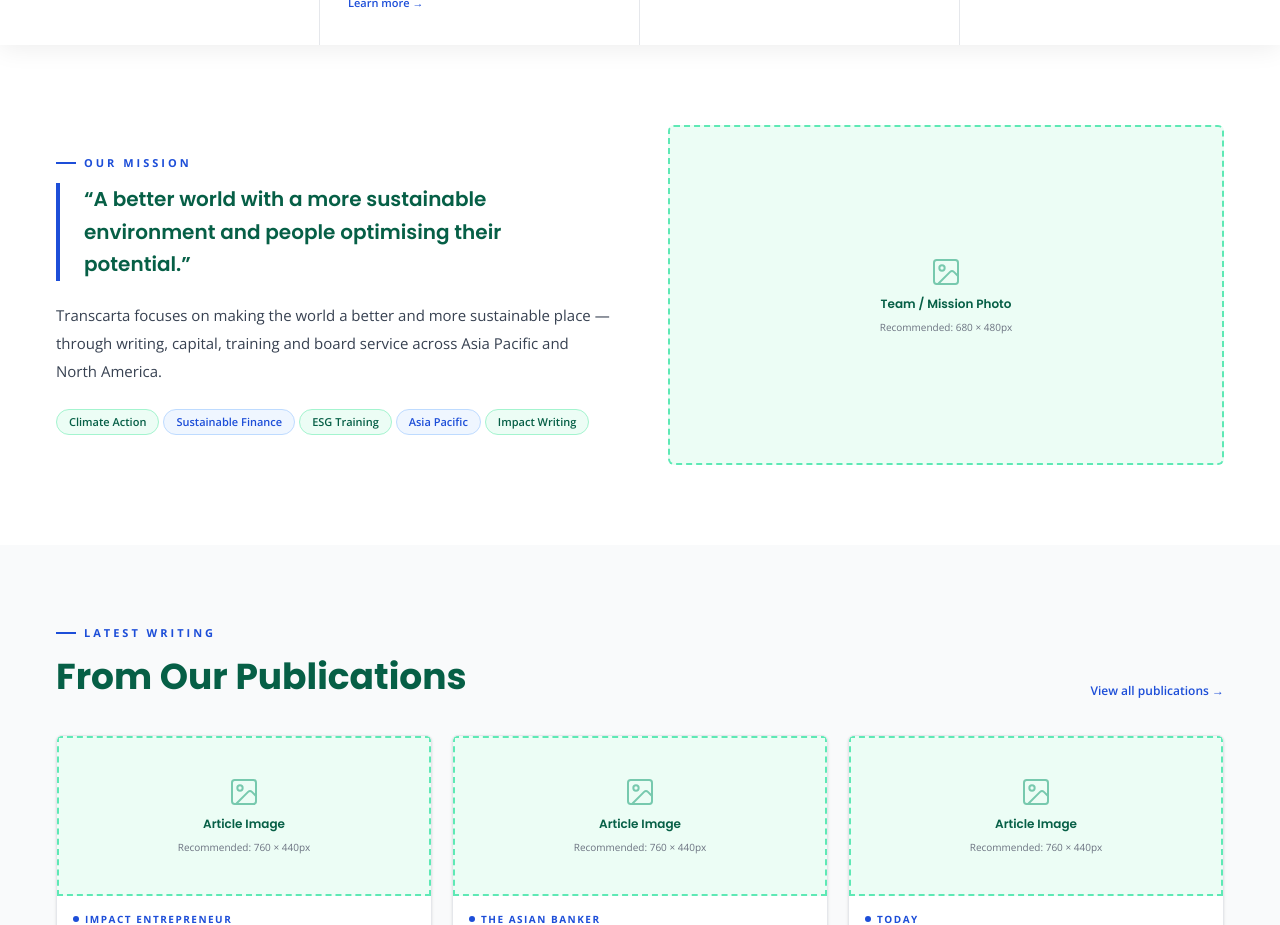
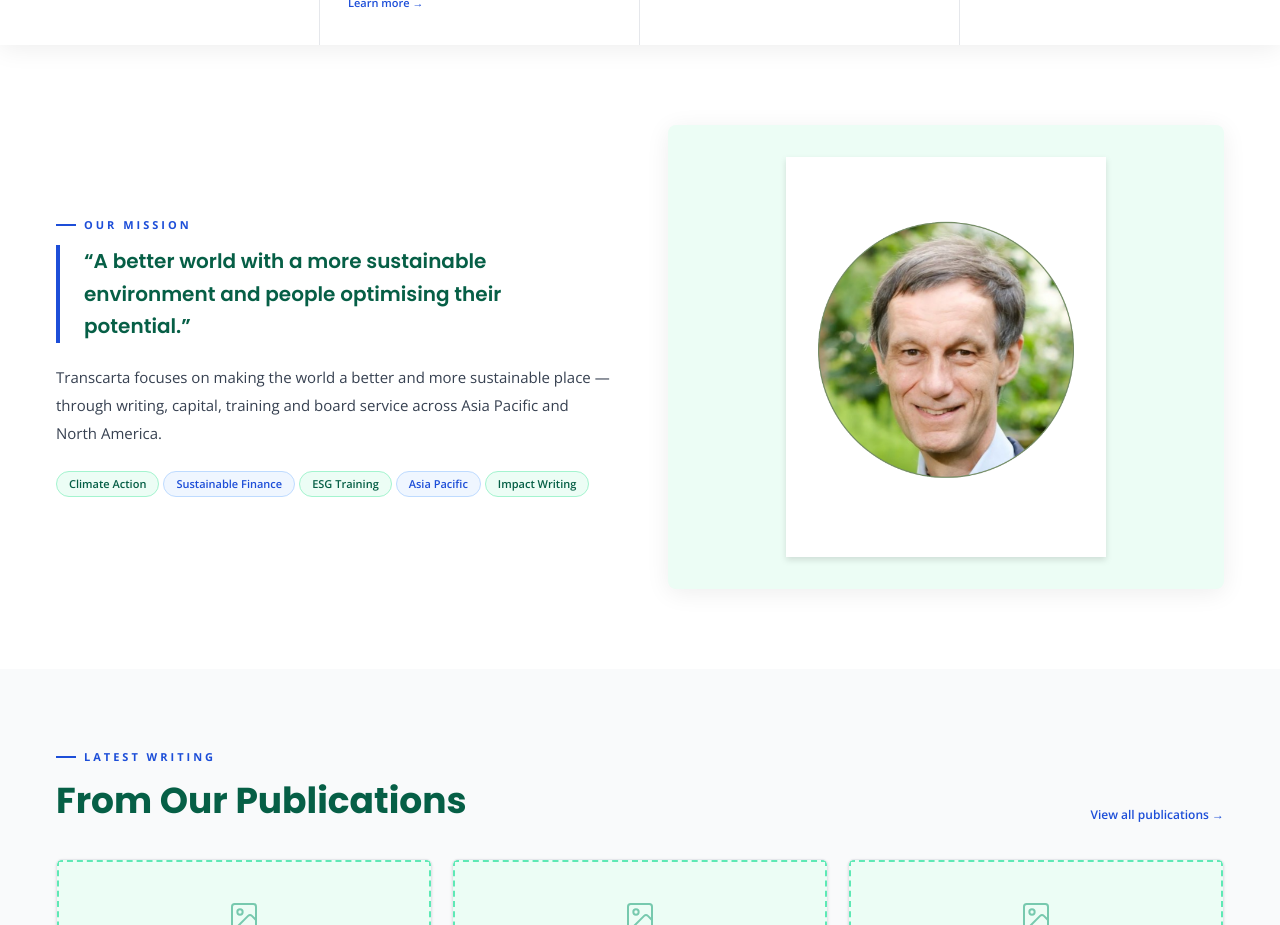
Before and after one commit to Juxworks/Transcarta, a Next.js app: page / in a window 1280 px wide. Shown: the part 1080-2005 px from the top of the page. Built offline with nearby package versions, Linux system fonts and the light colour scheme.

Commit message:
feat: use Richard's profile photo in Mission section with mint background

```diff
--- a/components/home/Mission.tsx
+++ b/components/home/Mission.tsx
@@ -1,6 +1,6 @@
+import Image from 'next/image'
 import { SectionLabel } from '@/components/ui/SectionLabel'
 import { Chip } from '@/components/ui/Chip'
-import { ImagePlaceholder } from '@/components/ui/ImagePlaceholder'
 import { siteConfig } from '@/lib/data'
 
 const chips: { label: string; variant: 'green' | 'blue' }[] = [
@@ -28,7 +28,15 @@ export function Mission() {
             {chips.map(c => <Chip key={c.label} variant={c.variant}>{c.label}</Chip>)}
           </div>
         </div>
-        <ImagePlaceholder label="Team / Mission Photo" dimensions="680 × 480px" className="h-[340px]" />
+        <div className="flex items-center justify-center rounded-lg bg-green-mint p-8 shadow-[0_4px_24px_rgba(0,0,0,0.07)]">
+          <Image
+            src="/profile-rh.png"
+            alt="Richard Hartung, Founder and Principal"
+            width={320}
+            height={320}
+            className="h-auto w-full max-w-[320px] drop-shadow-md"
+          />
+        </div>
       </div>
     </section>
   )
```
